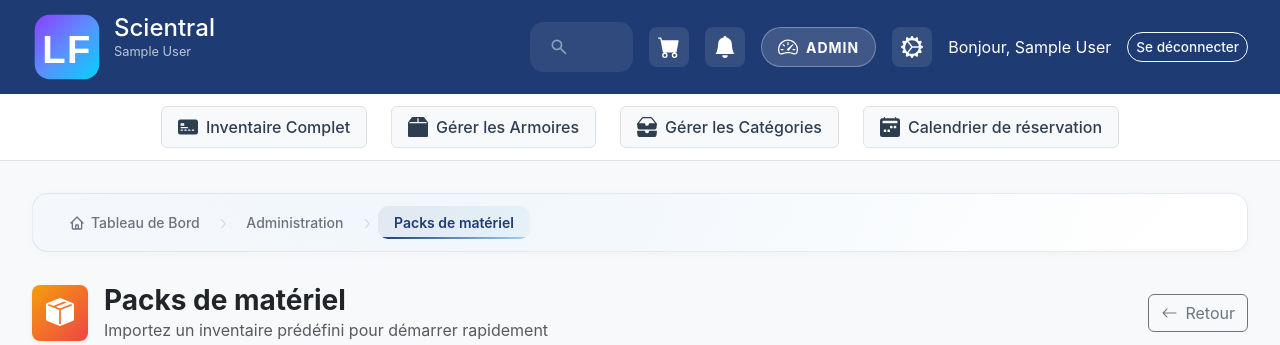
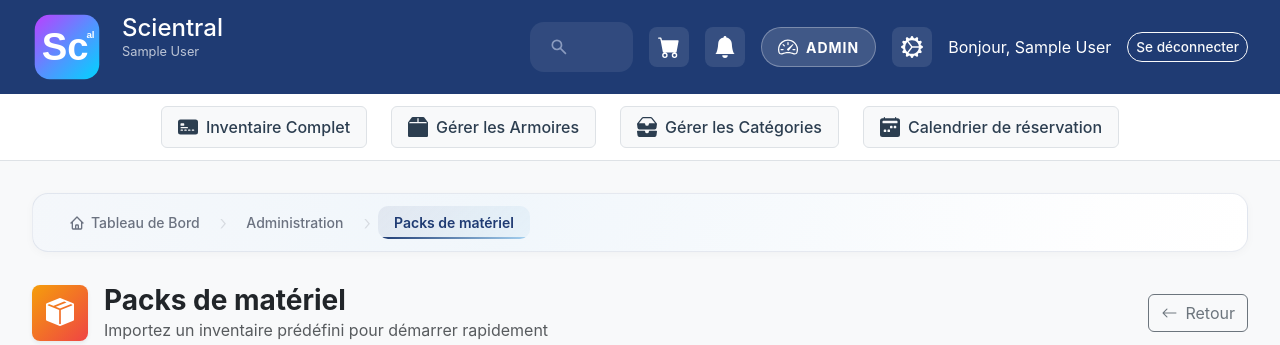
Before and after one commit to crazypopperz/LabFlow, a Flask app: page /admin/packs in a window 1280 px wide. Shown: the top 345 px of the page. Run offline with Flask 3, Linux system fonts and the light colour scheme; the visitor is signed in with stand-in values (Sample User, id 1); data that the repository does not hold is empty; some libraries are stand-ins or nearby versions.

Commit message:
Modification logo Scientral et favicon

```diff
--- a/templates/footer.html
+++ b/templates/footer.html
@@ -8,13 +8,14 @@
         <svg class="footer-logo" xmlns="http://www.w3.org/2000/svg" viewBox="0 0 512 512" width="40" height="40">
 		  <defs>
 			<linearGradient id="uniqueFooterGradient" x1="0%" y1="0%" x2="100%" y2="100%">
-              <stop offset="0%" style="stop-color:#8B3FFF;stop-opacity:1" />
-              <stop offset="50%" style="stop-color:#5B8FFF;stop-opacity:1" />
+			  <stop offset="0%" style="stop-color:#BB3FFF;stop-opacity:1" />
+			  <stop offset="50%" style="stop-color:#588FFF;stop-opacity:1" />
 			  <stop offset="100%" style="stop-color:#00D4FF;stop-opacity:1" />
 			</linearGradient>
 		  </defs>
 		  <rect x="20" y="20" width="472" height="472" rx="110" ry="110" fill="url(#uniqueFooterGradient)"/>
-          <text x="256" y="340" font-family="Arial, sans-serif" font-size="280" font-weight="900" fill="white" text-anchor="middle" letter-spacing="10">LF</text>
+		  <text x="242" y="350" font-family="Arial, sans-serif" font-size="280" font-weight="900" fill="white" text-anchor="middle">Sc</text>
+		  <text x="398" y="190" font-family="Arial, sans-serif" font-size="72" font-weight="700" fill="white" text-anchor="start">al</text>
 		</svg>
         <div class="footer-brand-text">
           <span class="footer-brand-name">Scientral</span>
--- a/templates/header.html
+++ b/templates/header.html
@@ -2,16 +2,17 @@
     <div class="header-container">
         <div class="header-brand">
 			<a href="{{ url_for('inventaire.index') }}">
-				<svg class="brand-logo" xmlns="http://www.w3.org/2000/svg" viewBox="0 0 512 512" width="50" height="50">
+				<svg class="brand-logo me-2" xmlns="http://www.w3.org/2000/svg" viewBox="0 0 512 512" width="45" height="45">
 					<defs>
-						<linearGradient id="gradient" x1="0%" y1="0%" x2="100%" y2="100%">
-							<stop offset="0%" style="stop-color:#8B3FFF;stop-opacity:1" />
-							<stop offset="50%" style="stop-color:#5B8FFF;stop-opacity:1" />
+						<linearGradient id="headerGradientDesktop" x1="0%" y1="0%" x2="100%" y2="100%">
+							<stop offset="0%" style="stop-color:#BB3FFF;stop-opacity:1" />
+							<stop offset="50%" style="stop-color:#588FFF;stop-opacity:1" />
 							<stop offset="100%" style="stop-color:#00D4FF;stop-opacity:1" />
 						</linearGradient>
 					</defs>
-					<rect x="20" y="20" width="472" height="472" rx="110" ry="110" fill="url(#gradient)"/>
-					<text x="256" y="370" font-family="Arial, sans-serif" font-size="280" font-weight="900" fill="white" text-anchor="middle" letter-spacing="10">LF</text>
+					<rect x="20" y="20" width="472" height="472" rx="110" ry="110" fill="url(#headerGradientDesktop)"/>
+					<text x="242" y="350" font-family="Arial, sans-serif" font-size="280" font-weight="900" fill="white" text-anchor="middle">Sc</text>
+					<text x="398" y="190" font-family="Arial, sans-serif" font-size="72" font-weight="700" fill="white" text-anchor="start">al</text>
 				</svg>
 
 				<div class="brand-text">
```
Also changed, not shown: static/images/favicon.svg. Lines whose indentation alone changed are shown as unchanged.
